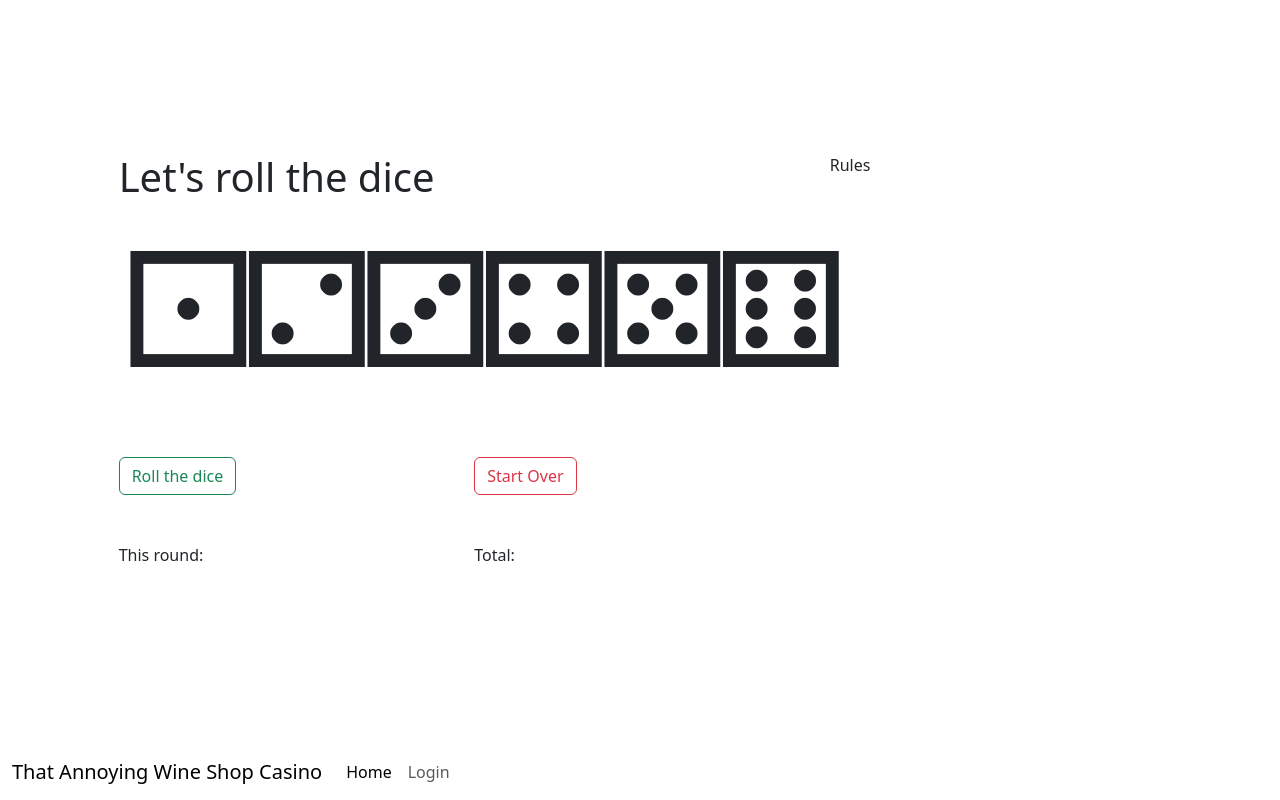
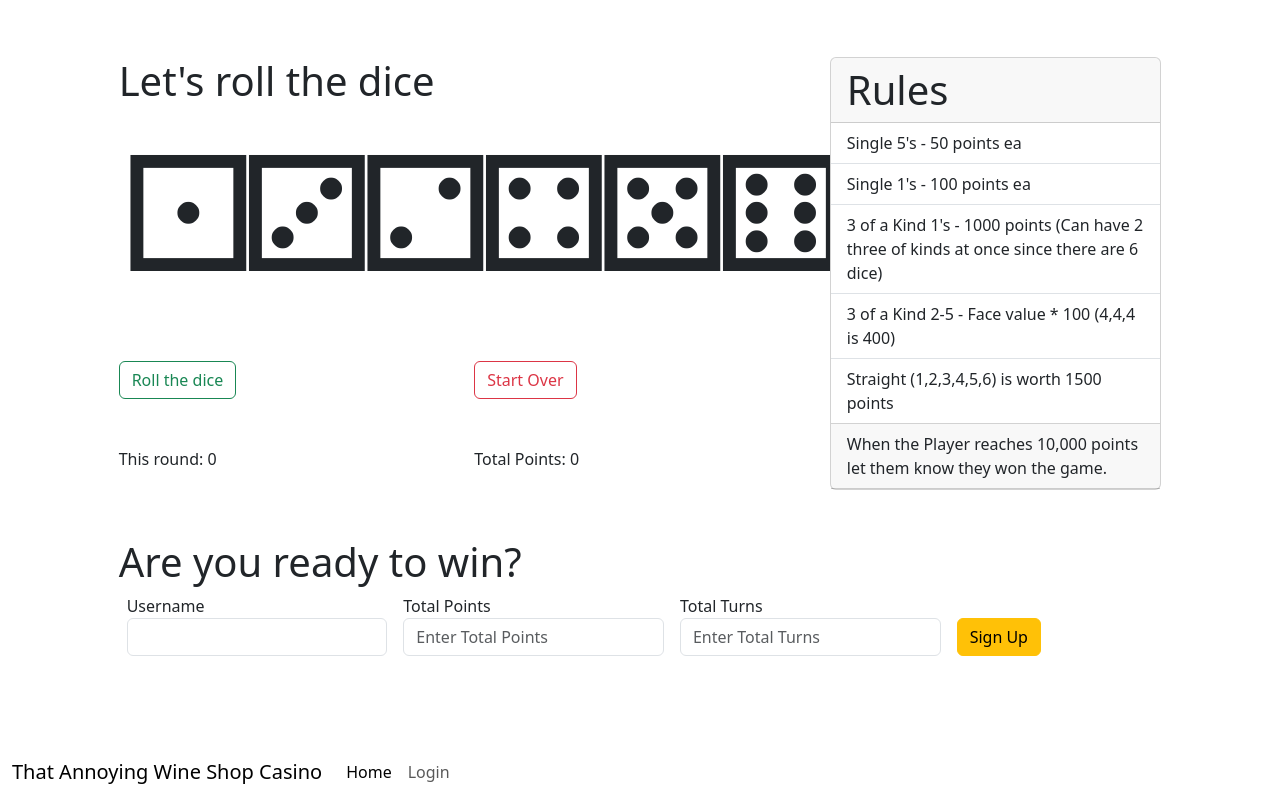
Before and after one commit to composercordero/diceGameJS, a Flask app: page /game in a window 1280 px wide. Run offline with Flask 3, Linux system fonts and the light colour scheme.

Commit message:
publishing scores to leaderboard

```diff
--- a/app/forms.py
+++ b/app/forms.py
@@ -15,3 +15,9 @@
     password = PasswordField('Password', validators=[InputRequired()])
     confirm_pass = PasswordField('Confirm Password', validators=[InputRequired(), EqualTo('password')])
     submit = SubmitField('Sign Up')
+
+class PointsForm(FlaskForm):
+    username = StringField('Username', validators=[InputRequired()])
+    points = StringField('Total Points', validators=[InputRequired()])
+    turns = StringField('Total Turns', validators=[InputRequired()])
+    submit = SubmitField('Sign Up')
--- a/app/routes.py
+++ b/app/routes.py
@@ -1,6 +1,6 @@
 from app import app, db
 from flask import render_template, redirect, url_for, flash, request
-from app.forms import LoginForm, SignUpForm
+from app.forms import LoginForm, SignUpForm, PointsForm
 from app.models import User
 from flask_login import login_user, logout_user, login_required, current_user
 
@@ -61,4 +61,14 @@
 
 @app.route('/game', methods = ['GET', 'POST'])
 def game():
-    return render_template('game.html')
+
+    form = PointsForm()
+    if form.validate_on_submit():
+        current_user.points = f'{int(form.points.data):,d}'
+        current_user.turns = form.turns.data
+
+        db.session.commit()
+        flash(f'Congrats, {current_user.first_name} {current_user.last_name}. Your points have been submitted.', 'success')
+        return redirect(url_for('home'))
+
+    return render_template('game.html', form = form, current_user = current_user)
--- a/app/static/js/index.js
+++ b/app/static/js/index.js
@@ -1,24 +1,33 @@
 // SELECT ELEMENTS
 
 const rollBtn = document.getElementById('roll');
+const resetBtn = document.getElementById('reset')
 const dice = document.getElementsByClassName("dice");
 const gameTitle = document.getElementById('game_title')
+const scoreShow = document.getElementById('score')
+const totalShow = document.getElementById('total')
 
 let count = {1:0, 2:0, 3:0, 4:0, 5:0, 6:0};
 let totalPoints = 0;
 let roundPoints = 0;
+let clicked = 0;
 
 // EVENT LISTENERS
 
 rollBtn.addEventListener('click', roll);
+resetBtn.addEventListener('click', reset)
 
 // FUNCTIONS
 
 function roll(){
-    gameTitle.innerText = `Good Luck!`
+    clicked += 1;
+
+    gameTitle.innerText = `Good Luck!`;
+
     for (side of dice){
     randInt = Math.floor(Math.random() * (9861 - 9856 + 1) + 9856)
     side.innerHTML = `&#${randInt};`
+
 
     switch (randInt){
         case 9856:
@@ -41,7 +50,10 @@
             break;
     }
     }
+    checkPoints()
+}
 
+function checkPoints(){
     if(Object.values(count).every(item => item === 1)){
         roundPoints += 1500;
     }else if(count[1] === 6){
@@ -63,8 +75,9 @@
         }if(i === 5){
             roundPoints += count[i] * 50;
         }
+    }
 
-    }
+    scoreShow.innerHTML = `This round: ${roundPoints}`;
 
     console.log(count)
     count = {1:0, 2:0, 3:0, 4:0, 5:0, 6:0};
@@ -77,4 +90,29 @@
     console.log('total points:', totalPoints)
     console.log('round Points:', roundPoints)
     console.log('++++++++++++++')
+
+    totalShow.innerHTML = `Total Points: ${totalPoints}`;
+
+    if(totalPoints >= 10000){
+        gameTitle.innerText = `Congrats! You won in ${clicked} turns.`;
+        console.log('Congratulations!')
+        console.log(`You won in ${clicked} turns.`)
+
+    }
+
 }
+
+function reset(){
+    count = {1:0, 2:0, 3:0, 4:0, 5:0, 6:0};
+    gameTitle.innerText = `Good Luck!`;
+    clicked = 0;
+    roundPoints = 0;
+    scoreShow.innerHTML = `This round: ${roundPoints}`;
+    totalPoints = 0;
+    totalShow.innerHTML = `Total Points: ${totalPoints}`;
+    diceNum = 9856
+    for (side of dice){
+        side.innerHTML = `&#${diceNum};`
+        diceNum++
+    }
+}
--- a/app/templates/game.html
+++ b/app/templates/game.html
@@ -4,19 +4,19 @@
 
 <div class="row">
 
-    <div class="col-8">
+    <div class="col-lg-8 col-12">
         <div class="row">
             <div class="col-12">
                 <h1 id="game_title">Let's roll the dice</h1>
             </div>
         </div>
         <div class="row text-center">
-            <div class="col-2"><h1 id="one" class="display-1 dice">&#9856;</h1></div>
-            <div class="col-2"><h1 class="display-1 dice">&#9857;</h1></div>
-            <div class="col-2"><h1 class="display-1 dice">&#9858;</h1></div>
-            <div class="col-2"><h1 class="display-1 dice">&#9859;</h1></div>
-            <div class="col-2"><h1 class="display-1 dice">&#9860;</h1></div>
-            <div class="col-2"><h1 class="display-1 dice">&#9861;</h1></div>
+            <div class="col-4 col-lg-2"><h1 id="one" class="display-1 dice">&#9856;</h1></div>
+            <div class="col-4 col-lg-2"><h1 class="display-1 dice">&#9858;</h1></div>
+            <div class="col-4 col-lg-2"><h1 class="display-1 dice">&#9857;</h1></div>
+            <div class="col-4 col-lg-2"><h1 class="display-1 dice">&#9859;</h1></div>
+            <div class="col-4 col-lg-2"><h1 class="display-1 dice">&#9860;</h1></div>
+            <div class="col-4 col-lg-2"><h1 class="display-1 dice">&#9861;</h1></div>
         </div>
 
         <div class="row pt-5">
@@ -32,24 +32,59 @@
 
         <div class="row pt-5">
             <div class="col-6">
-                <div id="score">This round:</div>
+                <div id="score">This round: 0</div>
             </div>
 
             <div class="col-6">
-                <div id="total">Total:</div>
+                <div id="total">Total Points: 0</div>
             </div>
-
         </div>
 
     </div>
 
-    <div class="col-4">Rules</div>
+    <div class="col-lg-4 col-12" id="rules">
+        <div class="card">
+            <div class="card-header h1">Rules</div>
+            <ul class="list-group list-group-flush">
+              <li class="list-group-item">Single 5's - 50 points ea</li>
+              <li class="list-group-item">Single 1's - 100 points ea</li>
+              <li class="list-group-item">3 of a Kind 1's - 1000 points (Can have 2 three of kinds at once since there are 6 dice)</li>
+              <li class="list-group-item">3 of a Kind 2-5 - Face value * 100 (4,4,4 is 400)</li>
+              <li class="list-group-item">Straight (1,2,3,4,5,6) is worth 1500 points</li>
+            </ul>
+            <div class="card-header">When the Player reaches 10,000 points let them know they won the game.</div>
+          </div>
+
+    </div>
+
+</div>
+
+<div class="row pt-5">
+
+    <h1 class="card-title">Are you ready to win?</h1>
+    <form action="" method="post" class="d-flex justify-content-between">
+    {{ form.csrf_token }}
+    <div class="col-3 m-2">
+    {{ form.username.label }}
+    {{ form.username(class='form-control', value=current_user.username) }}
+    </div>
+    <div class="col-3 m-2">
+    {{ form.points.label }}
+    {{ form.points(class='form-control', placeholder='Enter Total Points') }}
+    </div>
+    <div class="col-3 m-2">
+    {{ form.turns.label }}
+    {{ form.turns(class='form-control', placeholder='Enter Total Turns') }}
+    </div>
+    <div class="col-3 m-2 mt-3">
+    {{ form.submit(class='btn btn-warning mt-3')}}
+    </div>
+  </form>
+
 
 </div>
 
 
 
 
-
-
 {% endblock content %}
```
